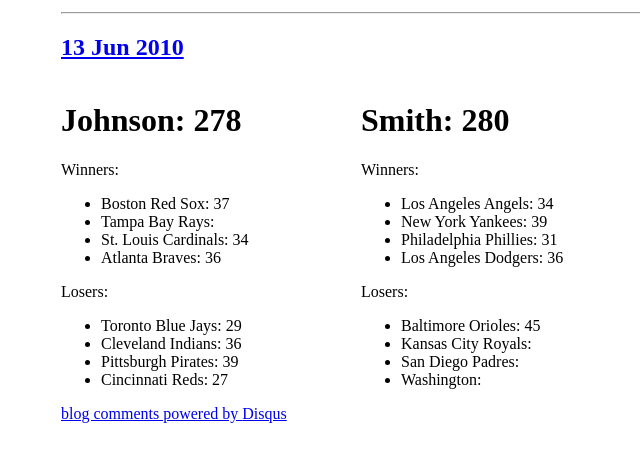
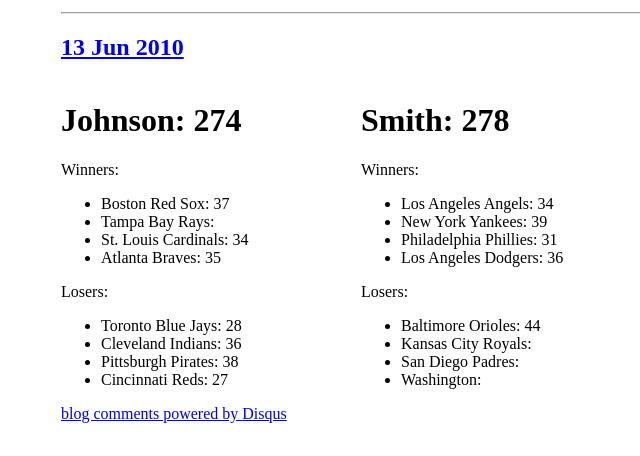
Before and after one commit to travisj/thebet, a Jekyll site: the page built from _posts/2010-06-13-Results.markdown, in a window 1280 px wide. Shown: the part 247-703 px from the top of the page, without its empty margins (279-919 px from the left). Built offline with Jekyll 4.4.1, drawn with Linux system fonts in a browser that asks for light colours; nearby versions of some CDN libraries; Markdown is read by kramdown in place of the engine named in the settings; comment, search, counter and statistics services are not loaded.

Commit message:
adding todays results

```diff
--- a/_posts/2010-06-13-Results.markdown
+++ b/_posts/2010-06-13-Results.markdown
@@ -1,17 +1,17 @@
 ---
 layout: post
-johnson: 278
-smith: 280
-tor: 29
+johnson: 274
+smith: 278
+tor: 28
 cle: 36
 bos: 37
-tb: 40
-pit: 39
+tb: 39
+pit: 38
 cin: 27
 stl: 34
-atl: 36
-bal: 45
-kc: 37
+atl: 35
+bal: 44
+kc: 36
 nyy: 39
 laa: 34
 sd: 25
```
